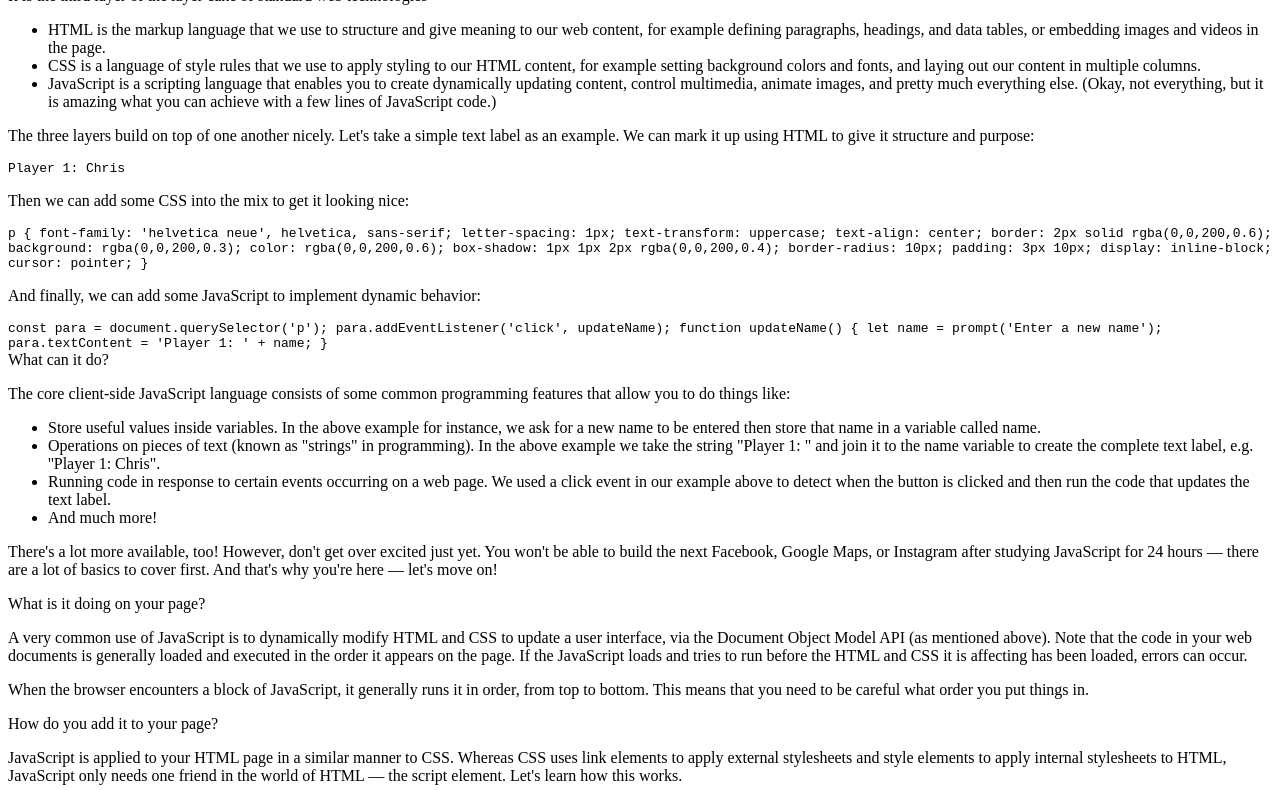
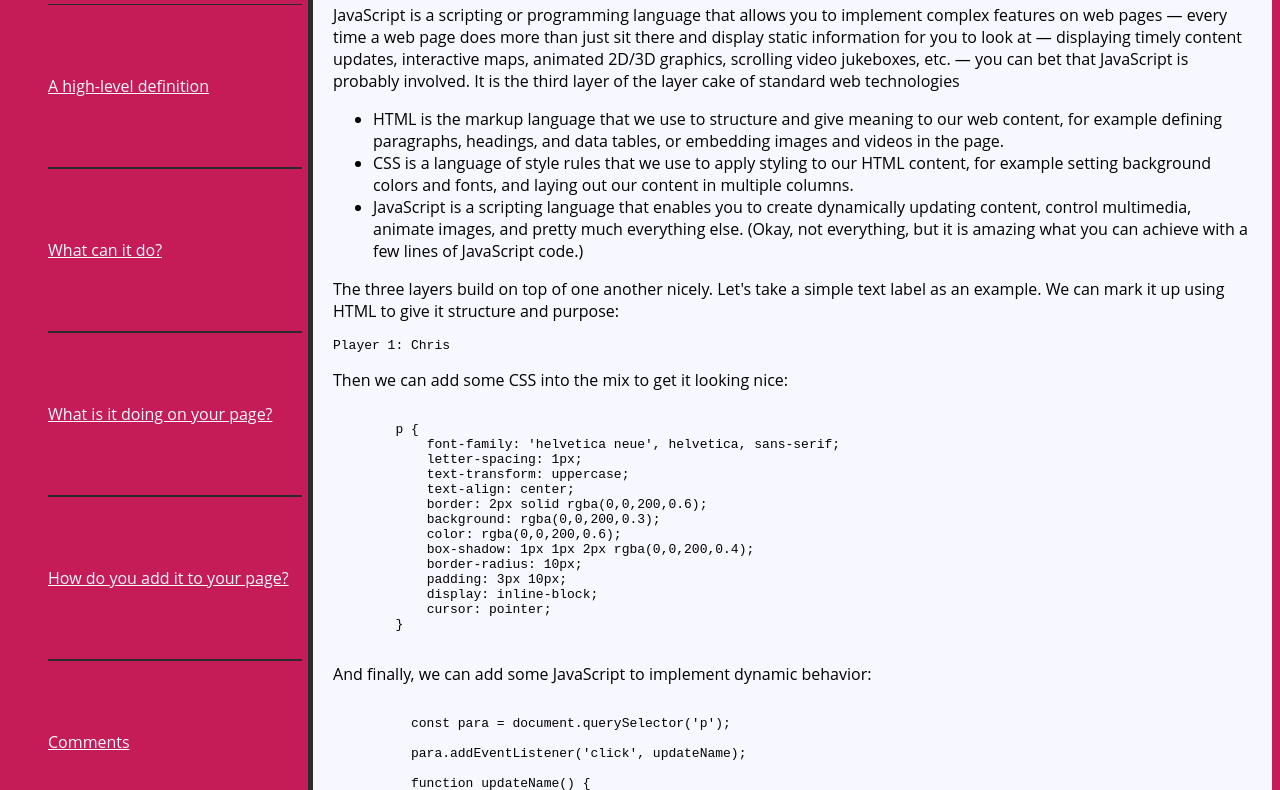
Before and after one commit to NatRavenhill/FreeCodeCamp, a plain HTML site: page TechnicalDocumentation/techDoc.html in a window 1280 px wide. Shown: the part 91-881 px from the top of the page. Drawn offline with Linux system fonts and the light colour scheme.

Commit message:
Technical Docs: Add navbar and styling

```diff
--- /dev/null
+++ b/TechnicalDocumentation/techDoc.css
@@ -0,0 +1,53 @@
+:root {
+  --color1: #2a2b2a;
+  --color2: #706c61;
+  --color3: #f7f7ff;
+  --color4: #c51b56;
+}
+
+h1 {
+  color: var(--color3);
+  font-family: "Courier New", Courier, monospace;
+  padding: 10px;
+}
+
+h2 {
+  font-family: "Courier New", Courier, monospace;
+}
+
+body {
+  display: grid;
+  justify-content: stretch;
+  font-family: "Open Sans", Arial, sans-serif;
+  background-color: var(--color4);
+}
+
+nav {
+  grid-column: 1;
+  position: fixed;
+  height: 100%;
+}
+
+nav li {
+  list-style-type: none;
+  padding: 70px 0px;
+  border-top: 1px solid var(--color1);
+  border-bottom: 1px solid var(--color1);
+}
+
+nav a {
+  color: var(--color3);
+}
+
+main {
+  background-color: var(--color3);
+  grid-column: 2;
+  margin-left: 300px;
+  padding: 20px;
+  border-left: 5px solid var(--color1);
+}
+
+code {
+  display: block;
+  white-space: pre-wrap;
+}
--- a/TechnicalDocumentation/techDoc.html
+++ b/TechnicalDocumentation/techDoc.html
@@ -1,12 +1,28 @@
-<html>
+<!doctype html>
+<html lang="en">
   <head>
+    <!-- Required meta tags -->
+    <meta charset="utf-8">
+    <meta name="viewport" content="width=device-width, initial-scale=1, shrink-to-fit=no">
+    <link rel="stylesheet" href="./techDoc.css">
     <title>What is JavaScript?</title>
   </head>
   <body>
     <script src="https://cdn.freecodecamp.org/testable-projects-fcc/v1/bundle.js"></script>
+    <nav id="navbar">
+      <header><h1>What is JavaScript?</h1></header>
+      <ul>
+        <li><a class="nav-link" href="#A_HIGH-LEVEL_DEFINITION">A high-level definition</a></li>
+        <li><a class="nav-link" href="#WHAT_CAN_IT_DO?">What can it do?</a></li>
+        <li><a class="nav-link" href="#WHAT_IS_IT_DOING_ON_YOUR_PAGE?">What is it doing on your page?</a></li>
+        <li><a class="nav-link" href="#HOW_DO_YOU_ADD_IT_TO_YOUR_PAGE?">How do you add it to your page?</a></li>
+        <li><a class="nav-link" href="#COMMENTS">Comments</a></li>
+      </ul>
+
+    </nav>
     <main id="main-doc">
       <section class="main-section" id="A_HIGH-LEVEL_DEFINITION">
-        <header>A high-level definition</header>
+        <header><h2>A high-level definition</h2></header>
         <p>
           JavaScript is a scripting or programming language that allows you to
           implement complex features on web pages — every time a web page does
@@ -45,7 +61,8 @@
 
         <p>Then we can add some CSS into the mix to get it looking nice:</p>
 
-        <code>p {
+        <code>
+        p {
             font-family: 'helvetica neue', helvetica, sans-serif;
             letter-spacing: 1px;
             text-transform: uppercase;
@@ -58,21 +75,24 @@
             padding: 3px 10px;
             display: inline-block;
             cursor: pointer;
-          }</code>
+        }
+      </code>
 
         <p>And finally, we can add some JavaScript to implement dynamic behavior:</p>
 
-          <code>const para = document.querySelector('p');
+        <code>
+          const para = document.querySelector('p');
 
           para.addEventListener('click', updateName);
 
           function updateName() {
             let name = prompt('Enter a new name');
             para.textContent = 'Player 1: ' + name;
-            }</code>
+          }
+        </code>
       </section>
       <section class="main-section" id="WHAT_CAN_IT_DO?">
-        <header>What can it do?</header>
+        <header><h2>What can it do?</h2></header>
         </p>The core client-side JavaScript language consists of some common programming features that allow you to do things like:</p>
 
         <ul>
@@ -85,23 +105,22 @@
         <p>There's a lot more available, too! However, don't get over excited just yet. You won't be able to build the next Facebook, Google Maps, or Instagram after studying JavaScript for 24 hours — there are a lot of basics to cover first. And that's why you're here — let's move on!</p>
       </section>
       <section class="main-section" id="WHAT_IS_IT_DOING_ON_YOUR_PAGE?">
-        <header>What is it doing on your page?</header>
+        <header><h2>What is it doing on your page?</h2></header>
 
         <p>A very common use of JavaScript is to dynamically modify HTML and CSS to update a user interface, via the Document Object Model API (as mentioned above). Note that the code in your web documents is generally loaded and executed in the order it appears on the page. If the JavaScript loads and tries to run before the HTML and CSS it is affecting has been loaded, errors can occur.</p>
 
         <p>When the browser encounters a block of JavaScript, it generally runs it in order, from top to bottom. This means that you need to be careful what order you put things in. </p>
       </section>
       <section class="main-section" id="HOW_DO_YOU_ADD_IT_TO_YOUR_PAGE?">
-        <header>How do you add it to your page?</header>
+        <header><h2>How do you add it to your page?</h2></header>
 
         <p>JavaScript is applied to your HTML page in a similar manner to CSS. Whereas CSS uses link elements to apply external stylesheets and style elements to apply internal stylesheets to HTML, JavaScript only needs one friend in the world of HTML — the script element. Let's learn how this works.</p>
 
         <p>
-            First of all, make a local copy of our example file apply-javascript.html. Save it in a directory somewhere sensible. Open the file in your web browser and in your text editor. You'll see that the HTML creates a simple web page containing a clickable button. Next, go to your text editor and add the following in your head — just before your closing head tag:
+            First of all, make a local copy of our example file apply-javascript.html. Save it in a directory somewhere sensible. Open the file in your web browser and in your text editor. You'll see that the HTML creates a simple web page containing a clickable button. Next, go to your text editor and add the following in your head between script tags — just before your closing head tag:
         </p>
 
-        <code>
-            <script>
+        <pre>
             document.addEventListener("DOMContentLoaded", function() {
                 function createParagraph() {
                   let para = document.createElement('p');
@@ -115,13 +134,12 @@
                   buttons[i].addEventListener('click', createParagraph);
                 }
             });
-              </script>
-        </code>
+        </pre>
 
         <p>Save your file and refresh the browser — now you should see that when you click the button, a new paragraph is generated and placed below.</p>
       </section>
       <section class="main-section" id="COMMENTS">
-        <header>Comments</header>
+        <header><h2>Comments</h2></header>
         <p>As with HTML and CSS, it is possible to write comments into your JavaScript code that will be ignored by the browser, and exist to provide instructions to your fellow developers on how the code works (and you, if you come back to your code after six months and can't remember what you did). Comments are very useful, and you should use them often, particularly for larger applications. There are two types:</p>
 
         <ul>
```
Lines whose indentation alone changed are shown as unchanged.
